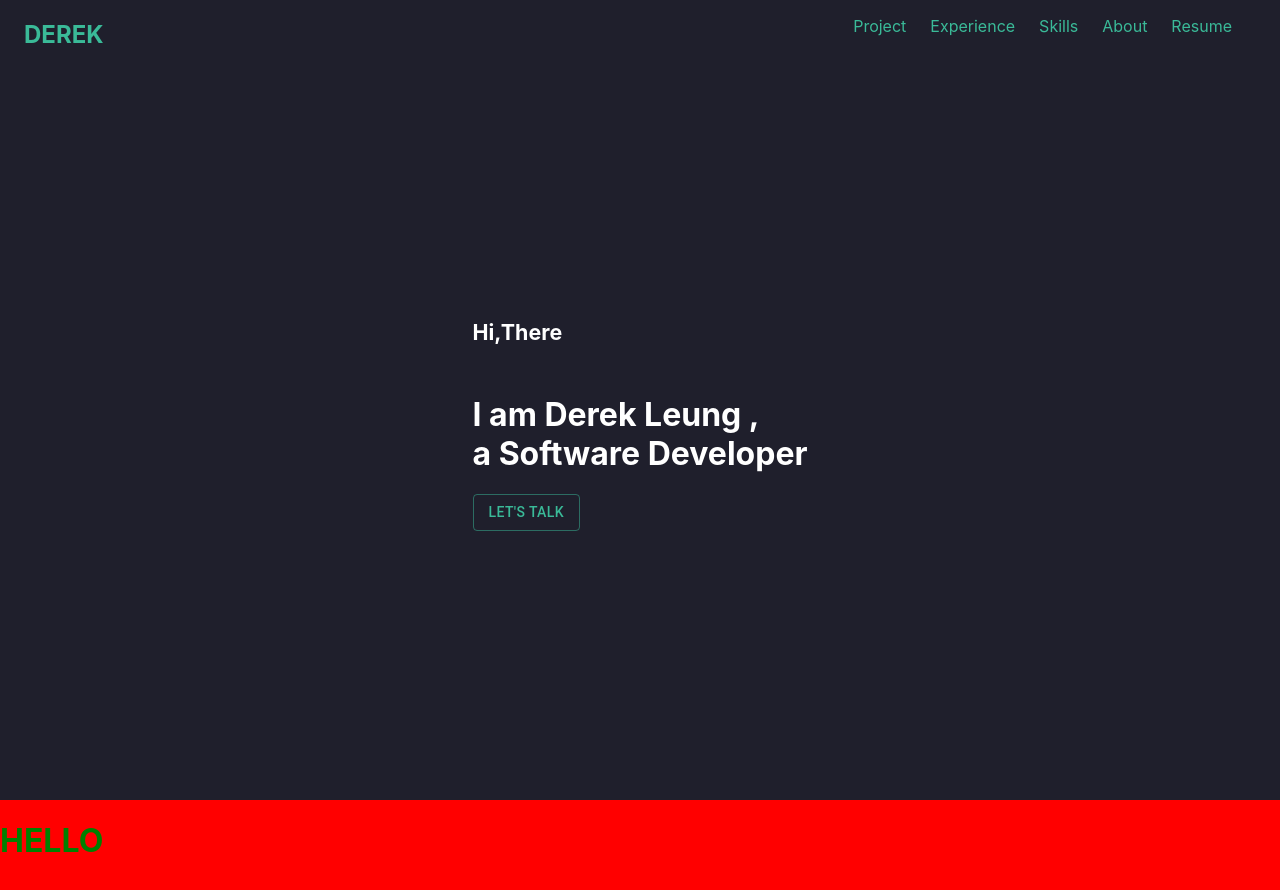
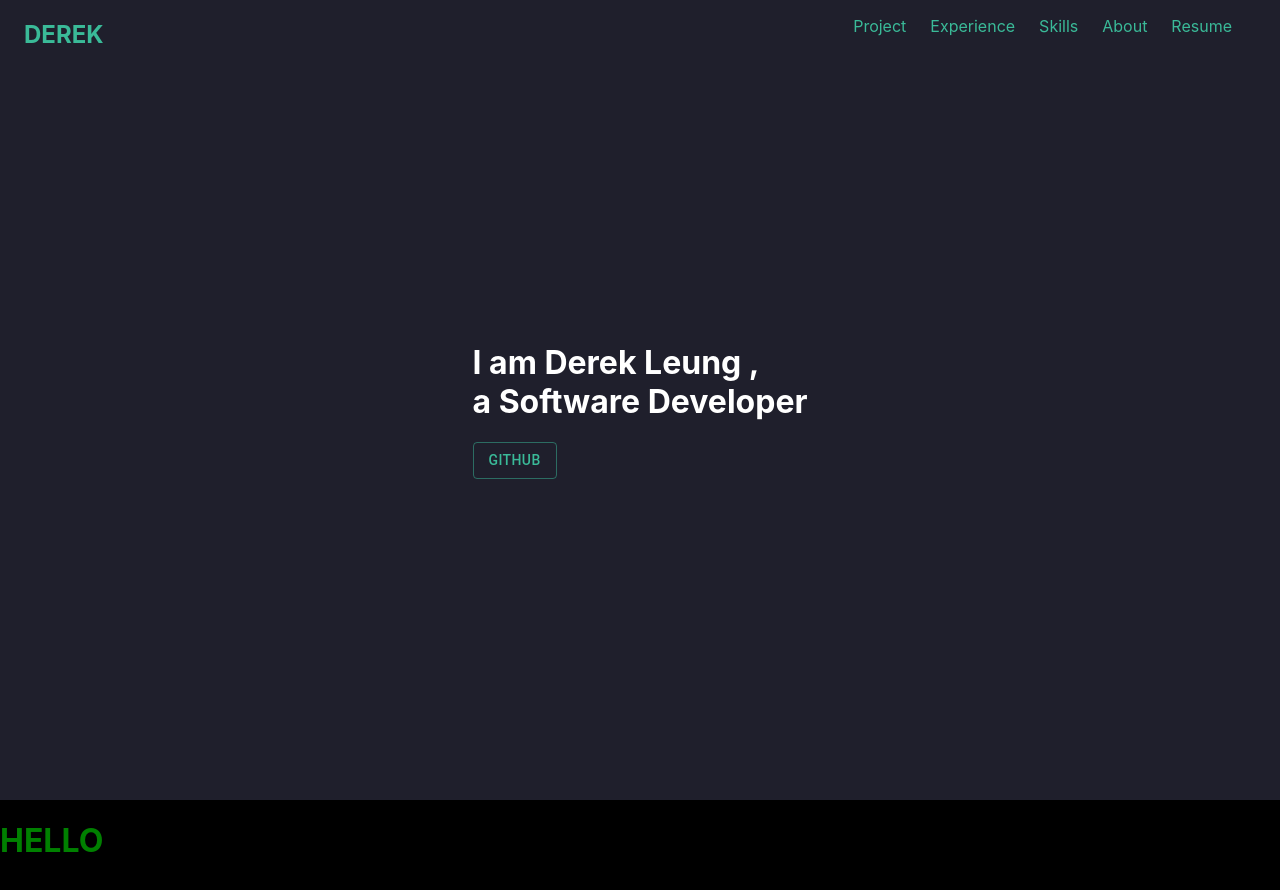
Before and after one commit to DerekLeungHoWang/portfolio-V2, a React (Create React App) app: page / in a window 1280 px wide. Shown: the top 890 px of the page. Built offline with nearby package versions, Linux system fonts and the light colour scheme.

Commit message:
testing animation

```diff
--- a/package.json
+++ b/package.json
@@ -10,9 +10,11 @@
     "framer-motion": "^4.1.17",
     "react": "^17.0.2",
     "react-dom": "^17.0.2",
+    "react-intersection-observer": "^8.32.0",
     "react-redux": "^7.2.4",
     "react-router-dom": "^5.2.0",
     "react-scripts": "4.0.3",
+    "redux-thunk": "^2.3.0",
     "styled-components": "^5.3.0",
     "web-vitals": "^1.0.1"
   },
--- a/src/Components/Common/StyledButton/StyledButton.js
+++ b/src/Components/Common/StyledButton/StyledButton.js
@@ -1,10 +1,10 @@
 import { Button, styled, useTheme } from '@material-ui/core'
 import { motion } from 'framer-motion'
-import React from 'react'
+import React, { forwardRef } from 'react'
 import styles from './StyledButton.module.css'
 
 
-export default function StyledButton(props) {
+const StyledButton = forwardRef((props, ref) => {
 
 
     const myButton = {
@@ -18,16 +18,20 @@ export default function StyledButton(props) {
             }
         }
     }
+
+
+
     return (
         <Button
             className={styles.styledButton}
             initial="hidden"
-            animate="visible"
+            animate={props.animate ? props.animate : "visible"}
             component={motion.div}
-            variants={myButton}
+            variants={props.variants ? props.variants : myButton}
             variant="outlined"
             color="primary"
-
+            ref={ref}
         >{props.children}</Button>
     )
-}
+})
+export default StyledButton;
--- /dev/null
+++ b/src/Components/HomePage/Actions/HomePageActions.js
@@ -0,0 +1,8 @@
+export const setPrjPageInView = (payload) => {
+
+    return {
+        type: 'PRJ_PAGE_IN_VIEW',
+        payload
+
+    }
+}
--- a/src/Components/HomePage/CoverPage/CoverPage.js
+++ b/src/Components/HomePage/CoverPage/CoverPage.js
@@ -1,10 +1,12 @@
-import { motion } from 'framer-motion';
-import React from 'react'
+import { motion, useAnimation } from 'framer-motion';
+import React, { useEffect, useRef, useState } from 'react'
 import styled from 'styled-components';
 import styles from './CoverPage.module.css'
 import Button from '@material-ui/core/Button';
 import { Grid, useTheme } from '@material-ui/core';
 import StyledButton from '../../Common/StyledButton/StyledButton';
+import { useSelector } from 'react-redux';
+import { blue, pink } from '@material-ui/core/colors';
 
 
 const Title = () => {
@@ -17,7 +19,7 @@ const Title = () => {
 
     >
 
-        <motion.h6 color="primary">Hi,There</motion.h6>
+
         {line1.split("").map((char, index) => {
             return (
                 <motion.span
@@ -42,17 +44,7 @@ const Title = () => {
 
     </motion.h1>)
 }
-const myButton = {
-    hidden: {
-        opacity: 0
-    },
-    visible: {
-        opacity: 1,
-        transition: {
-            duration: 1
-        }
-    }
-}
+
 
 const StyledTitle = styled(Title)`
  color: white;
@@ -80,17 +72,29 @@ const letter = {
     }
 }
 
+
+
 const Wrapper = styled(Grid)`
     color: white;
     height: 100vh;
     width: 100vw;
-    background-color: rgb(31, 31, 44);
+    background-color: #1f1f2c;
 `;
+
+
 
 
 
 export default function CoverPage() {
     const theme = useTheme();
+    const prjPageInview = useSelector(state => state.AnimationReducer.prjPageInView)
+    const ref = React.useRef(null)
+    const talkBtn = useAnimation();
+    const [animate, setAnimate] = useState(false);
+    const [pos, setPos] = useState("relative")
+
+
+
     return (
         <Wrapper container
             direction="row"
@@ -99,7 +103,17 @@ export default function CoverPage() {
         >
             <Grid item  >
                 <StyledTitle />
-                <StyledButton >Let's Talk</StyledButton>
+                <Button
+
+                    component={motion.div}
+                    variant="outlined"
+                    color="primary"
+                    ref={ref}
+                    // initial="hidden"
+                    // variants={talkBtnVariants}
+                    animate={talkBtn}
+
+                >GitHub</Button>
             </Grid>
 
         </Wrapper>
--- a/src/Components/HomePage/HomePage.js
+++ b/src/Components/HomePage/HomePage.js
@@ -1,9 +1,11 @@
 import { Grid, makeStyles } from '@material-ui/core';
 import { motion } from 'framer-motion';
-import React from 'react'
+import React, { useEffect } from 'react'
 import styled from 'styled-components';
 import CoverPage from './CoverPage/CoverPage'
 import ProjectsPage from './ProjectsPage/ProjectsPage'
+import { useInView } from "react-intersection-observer";
+import { useSelector } from 'react-redux';
 const useStyles = makeStyles((theme) => ({
     root: {
         // flexGrow: 1,
@@ -16,24 +18,26 @@ const useStyles = makeStyles((theme) => ({
         color: theme.palette.text.secondary,
     },
 }));
-const Inner = styled(Grid)`
+const Col = styled(Grid)`
+`;
 
 
 
 
-`;
 export default function HomePage() {
+
+
     const classes = useStyles();
     return (
         <Grid container
             className={classes.root}
         >
-            <Grid container item xs={12}  >
-                <CoverPage />
-            </Grid>
-            <Grid container item xs={12}  >
+            <Col container item xs={12}  >
+                <CoverPage  />
+            </Col>
+            <Col container item xs={12}  >
                 <ProjectsPage />
-            </Grid>
+            </Col>
 
         </Grid>
     )
--- a/src/Components/HomePage/ProjectsPage/ProjectsPage.js
+++ b/src/Components/HomePage/ProjectsPage/ProjectsPage.js
@@ -1,16 +1,31 @@
 
 import { motion } from 'framer-motion';
 import styled from 'styled-components';
-import React from 'react'
+import React, { useEffect } from 'react'
+import { useInView } from 'react-intersection-observer';
+import { useDispatch } from 'react-redux';
+import { setPrjPageInView } from '../Actions/HomePageActions';
 const Wrapper = styled(motion.div)`
     height: 100vh;
     width: 100vw;
-    background: red;
+    background: black;
 
 `;
 export default function ProjectsPage() {
+     const dispatch = useDispatch()
+
+    const [ref, inView, entry] = useInView({ threshold: 0.1 });
+    useEffect(() => {
+
+        if (inView) {
+            dispatch(setPrjPageInView(true))
+        } else {
+            dispatch(setPrjPageInView(false))
+        }
+    }, [ inView]);
+
     return (
-        <Wrapper>
+        <Wrapper ref={ref}>
             <h1 style={{ color: "green" }}>HELLO</h1>
         </Wrapper>
     )
--- /dev/null
+++ b/src/configureStore.js
@@ -0,0 +1,16 @@
+import {createStore, applyMiddleware} from 'redux'
+
+
+import thunk from 'redux-thunk';
+import combineReducers from './reducers/index'
+
+
+
+
+
+const store = createStore(combineReducers,applyMiddleware(thunk))
+
+export default store;
+
+
+//window.__REDUX_DEVTOOLS_EXTENSION__ && window.__REDUX_DEVTOOLS_EXTENSION__()
--- a/src/index.js
+++ b/src/index.js
@@ -4,11 +4,15 @@ import './index.css';
 import App from './App';
 import reportWebVitals from './reportWebVitals';
 import { StylesProvider } from '@material-ui/styles';
+import store from './configureStore'
+import { Provider } from 'react-redux';
 
 ReactDOM.render(
-  <StylesProvider  injectFirst>
+  <StylesProvider injectFirst>
     <React.StrictMode>
-      <App />
+      <Provider store={store}>
+        <App />
+      </Provider>
     </React.StrictMode>
   </StylesProvider>
   ,
--- /dev/null
+++ b/src/reducers/AnimationReducer.js
@@ -0,0 +1,32 @@
+
+const initState = {
+
+    prjPageInView: false
+}
+
+
+const AnimationReducer = (state = initState, action) => {
+
+
+
+    switch (action.type) {
+
+        case ("PRJ_PAGE_IN_VIEW"):
+
+
+            return {
+                ...state,
+                prjPageInView: action.payload,
+
+            };
+
+
+        default:
+            return state;
+    }
+
+
+
+}
+
+export default AnimationReducer
--- /dev/null
+++ b/src/reducers/index.js
@@ -0,0 +1,11 @@
+import { combineReducers } from 'redux'
+ import AnimationReducer from './AnimationReducer'
+
+const  rootReducer = combineReducers({
+    AnimationReducer
+})
+
+export default (state, action) =>{
+
+    return rootReducer( state, action);
+}
```
Also changed, not shown: 1 other file (tests, documents, lock files or other folders).
